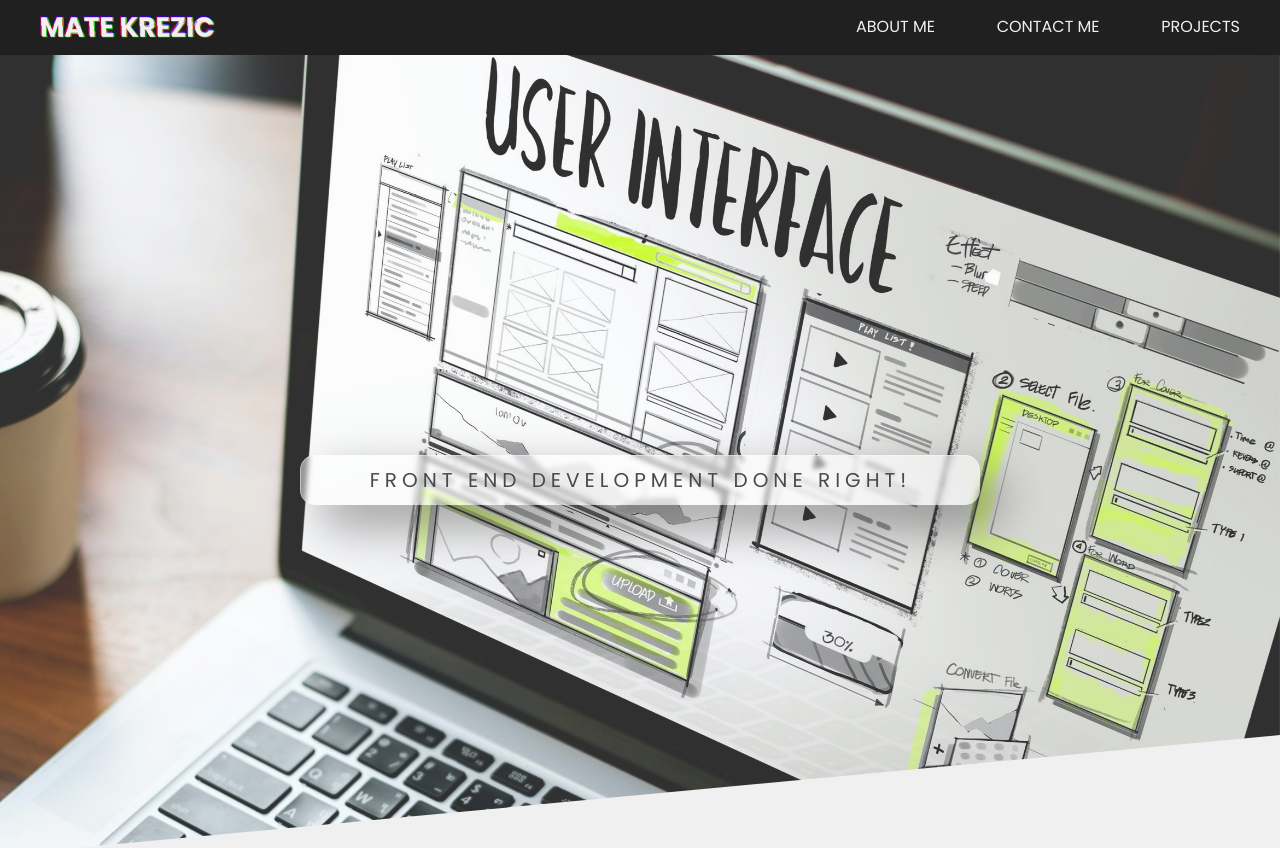
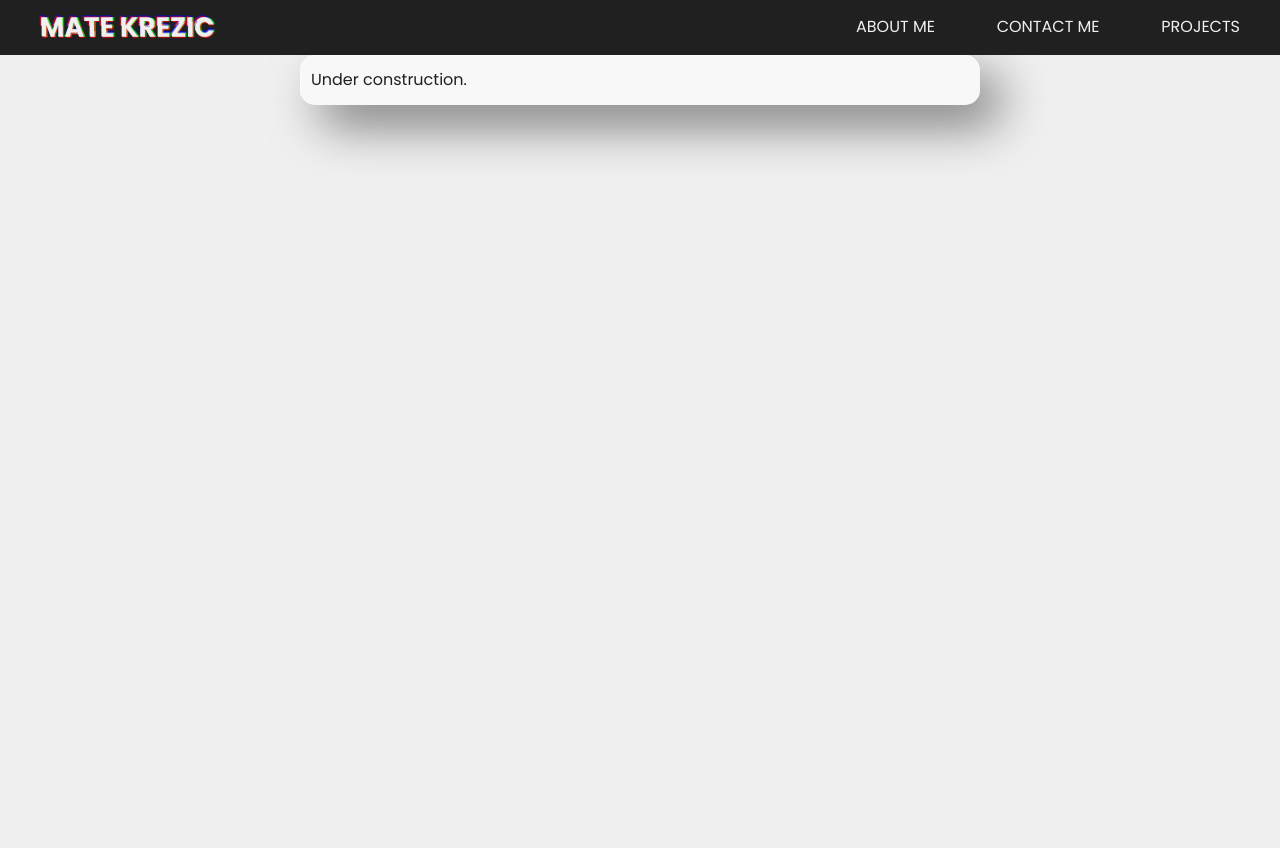
Before and after one commit to unizdmate/portfolio-redesign, a Next.js app: page / in a window 1280 px wide. Shown: the top 848 px of the page. After the commit the page ends 800 px from the top, so only its background shows below. Built offline with nearby package versions, Linux system fonts and the light colour scheme; no server answers.

Commit message:
Update HomeComponent.js

```diff
--- a/components/HomeComponent.js
+++ b/components/HomeComponent.js
@@ -7,6 +7,11 @@ import { LightAnimatedSVG, DarkAnimatedSVG } from "../animations/svg";
 import { leadImgVariants, btnVariants } from "../animations/variants";
 
 const HomeComponent = () => {
+  return (
+    <motion.main>
+      <div className={styles.border}>Under construction.</div>
+    </motion.main>
+  );
   return (
     <motion.main>
       <div className={styles.lead__img__container}>
```
